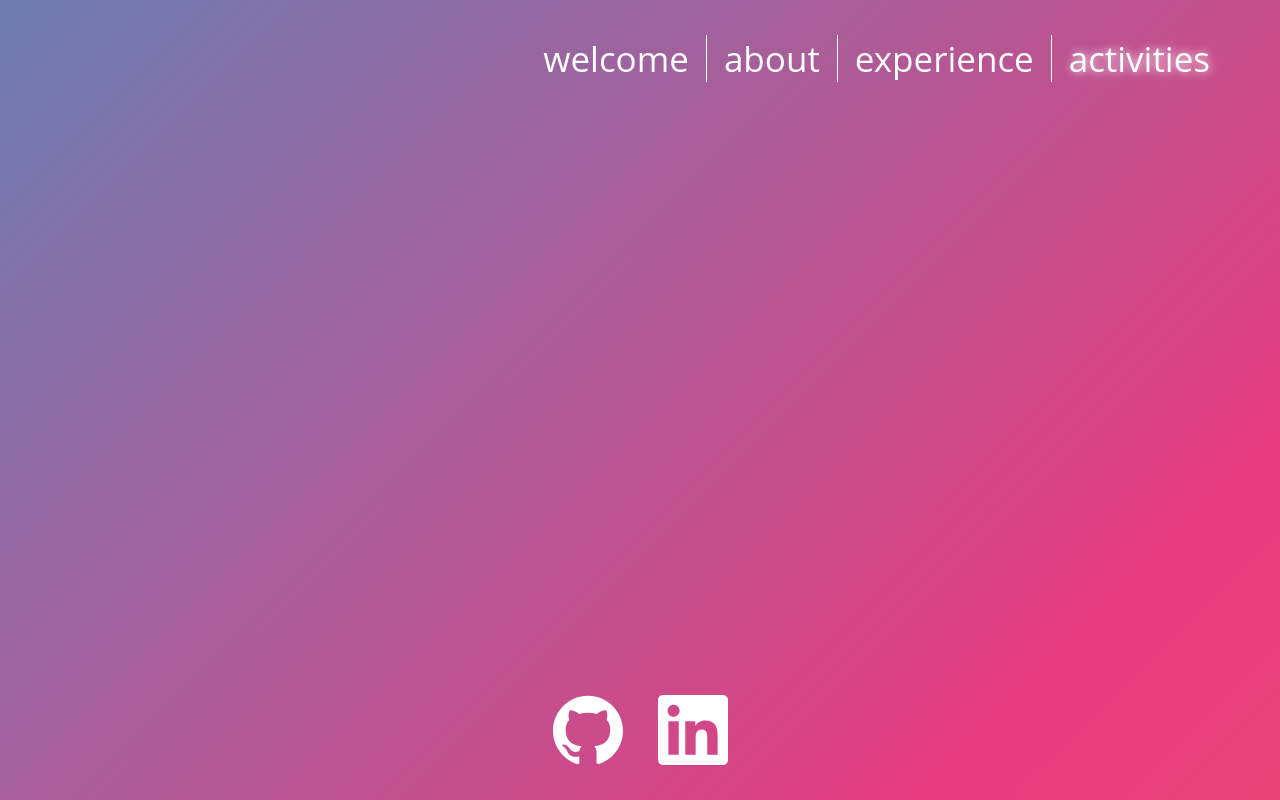
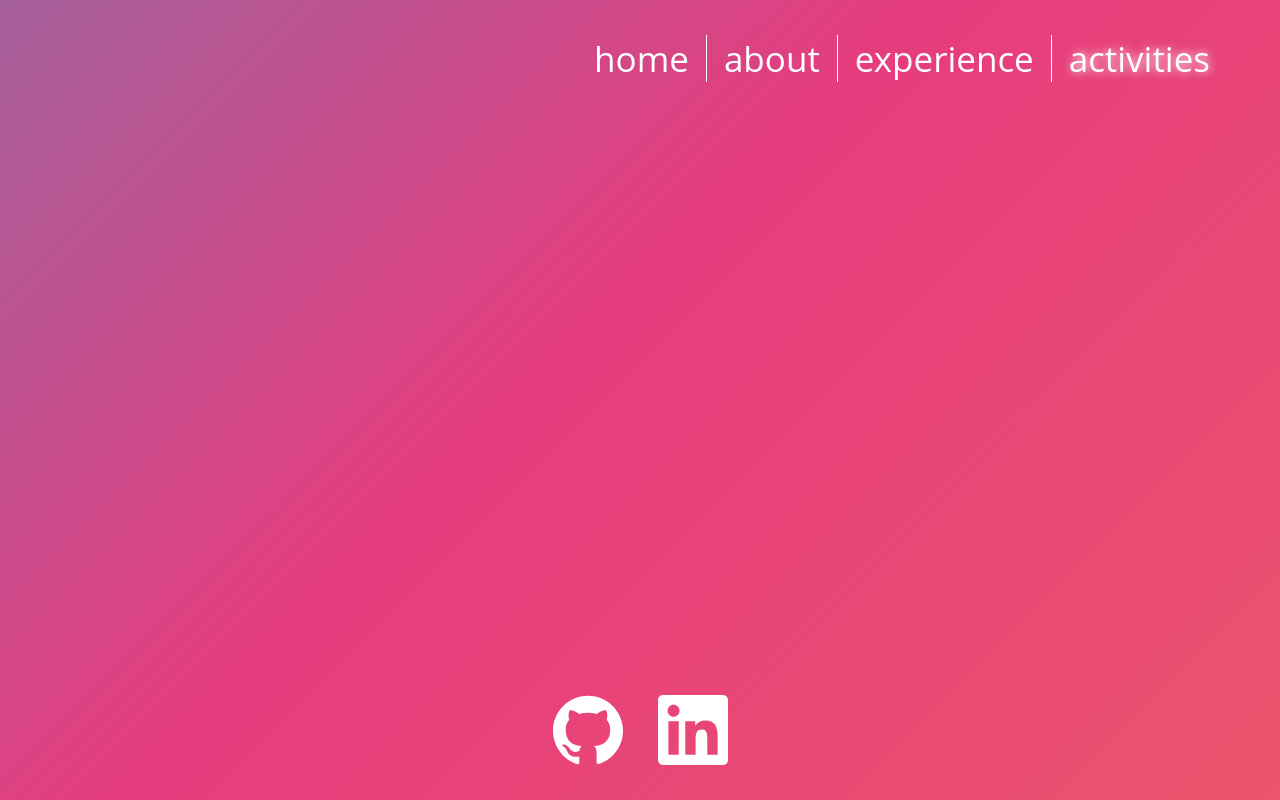
Before and after one commit to jhenriquez/jhenriquez.github.io, a React (Create React App) app: page /activities in a window 1280 px wide. Built offline with nearby package versions, Linux system fonts and the light colour scheme.

Commit message:
rename welcome view to home

```diff
--- a/src/components/Menu/index.tsx
+++ b/src/components/Menu/index.tsx
@@ -18,12 +18,12 @@ const getClasses = (item: string, activeItem: string) => {
 };
 
 const Menu: React.FC<MenuPropTypes> = ({icon, ...props}: MenuPropTypes) => {
-  const activeItem = props.match.params.activeItem || 'welcome';
+  const activeItem = props.match.params.activeItem || 'home';
 
   return (
     <nav>
       <div className="text-nav">
-        <Link to="/welcome" className={getClasses('welcome', activeItem)}>welcome</Link>
+        <Link to="/home" className={getClasses('home', activeItem)}>home</Link>
         <Link to="/about" className={getClasses('about', activeItem)}>about</Link>
         <Link to="/experience" className={getClasses('experience', activeItem)}>experience</Link>
         <Link to="/activities" className={getClasses('activities', activeItem)}>activities</Link>
--- a/src/components/Root/index.tsx
+++ b/src/components/Root/index.tsx
@@ -2,7 +2,7 @@ import React from 'react';
 import { BrowserRouter, Route, Switch, Redirect } from "react-router-dom";
 import { CSSTransition, TransitionGroup } from 'react-transition-group';
 import Menu from '../Menu';
-import Welcome from '../../views/Welcome';
+import Home from '../../views/Home';
 import About from '../../views/About';
 import Footer from '../Footer';
 
@@ -18,8 +18,8 @@ const Root: React.FC = () => {
             classNames="view"
             >
             <Switch location={location}>
-              <Route exact path="/" component={Welcome} />
-              <Route exact path="/welcome" component={Welcome} />
+              <Route exact path="/" component={Home} />
+              <Route exact path="/home" component={Home} />
               <Route exact path="/about" component={About} />
               <Route exact path="/experience" render={() => null} />
               <Route exact path="/activities" render={() => null} />
--- a/src/views/Welcome/Welcome.css
+++ b/src/views/Home/Home.css
@@ -1,10 +1,10 @@
-.welcome {
+.home {
   position: absolute;
   top: 15%;
   padding-left: 70px;
 }
 
-.welcome h1 {
+.home h1 {
   color: #FFF;
   font-weight: 300;
   font-size: 140px;
@@ -13,7 +13,7 @@
 }
 
 @media (min-width: 320px) and (max-width: 767px) {
-  .welcome h1 {
+  .home h1 {
     color: #FFF;
     font-weight: 300;
     font-size: 70px;
@@ -24,7 +24,7 @@
 }
 
 @media (min-width: 320px) and (max-width: 1024px) {
-  .welcome {
+  .home {
     position: absolute;
     height: 100vh;
     width: 100%;
--- a/src/views/Welcome/index.tsx
+++ b/src/views/Home/index.tsx
@@ -1,4 +1,4 @@
-import './Welcome.css';
+import './Home.css';
 import React, { useState, useEffect } from 'react';
 import Typewriter from '../../components/Typewriter';
 
@@ -27,7 +27,7 @@ const Welcome: React.FC = () => {
   });
 
   return (
-    <section className="welcome">
+    <section className="home">
       <h1>Developer.</h1>
       <Typewriter text={commands[currentCommand]} />
     </section>
```
